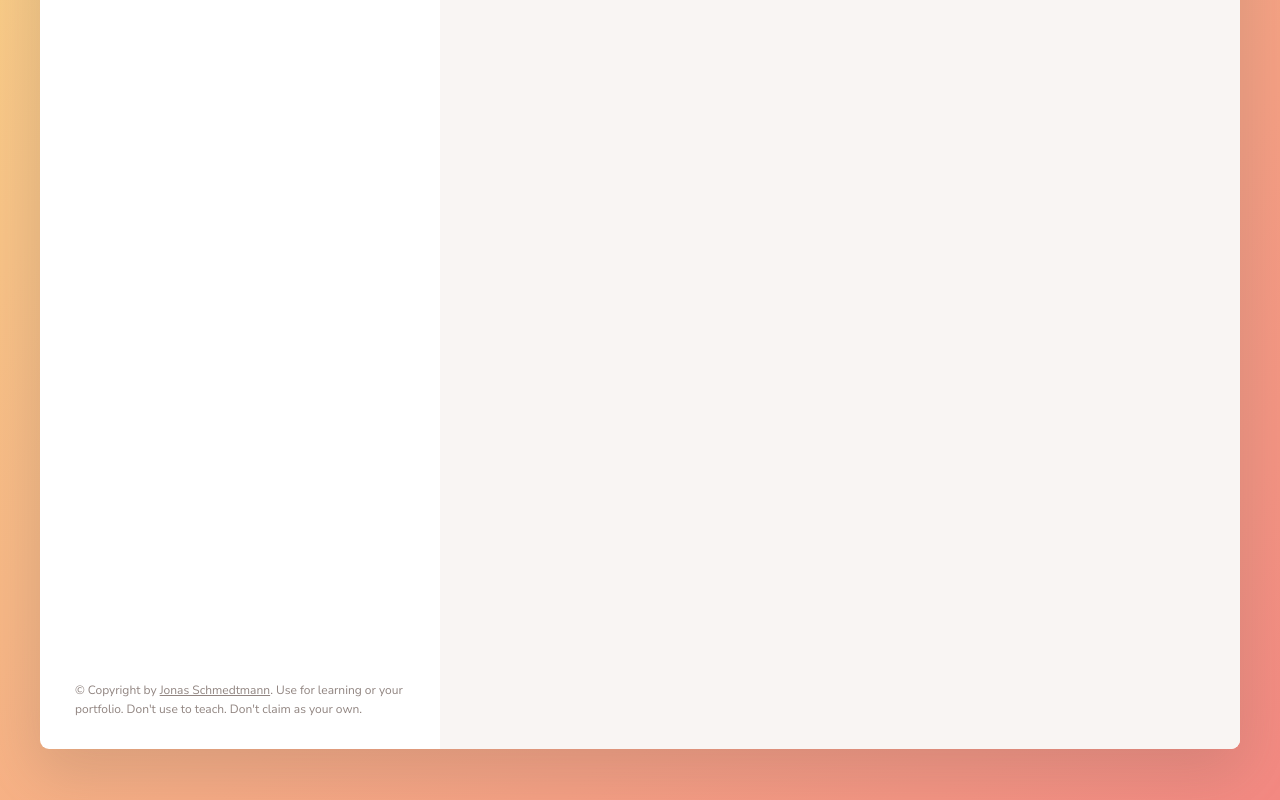
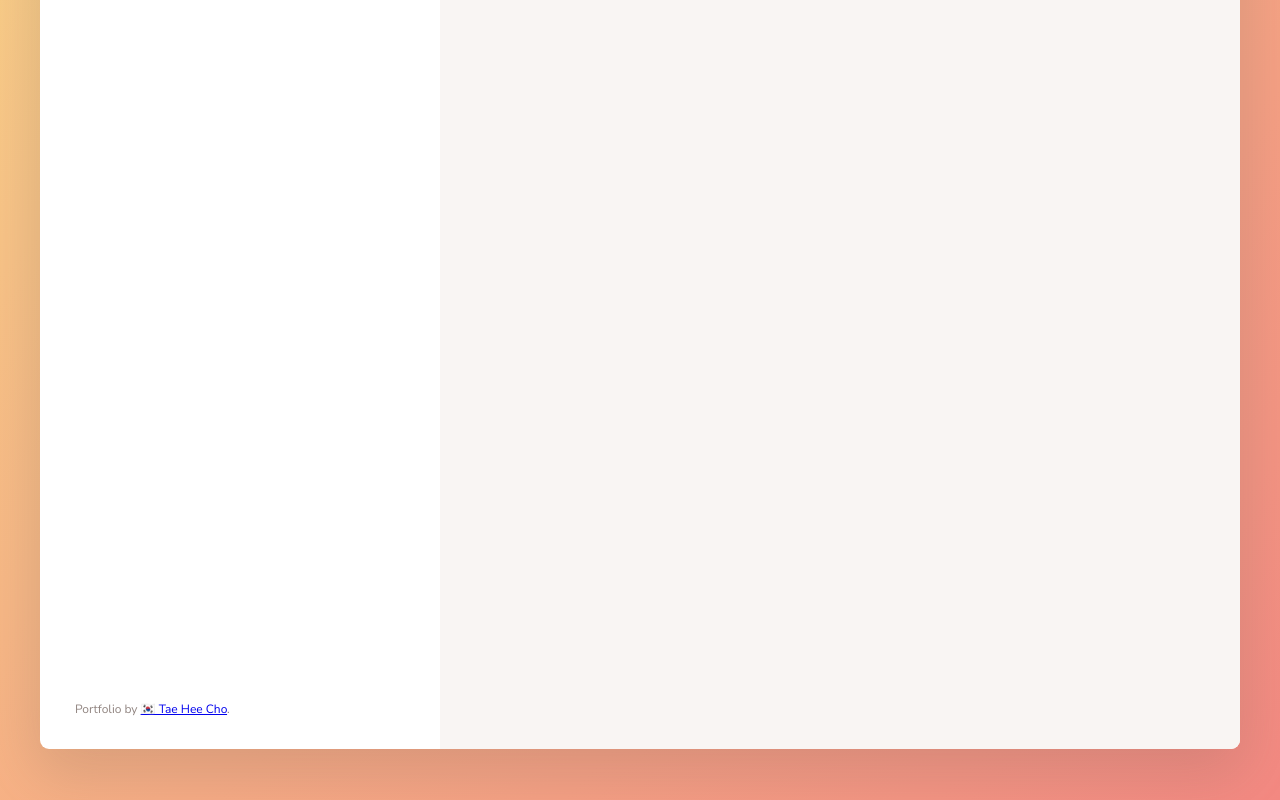
Before and after one commit to thchoRepo/forkify, a website built with Parcel: page index.html in a window 1280 px wide. Shown: the part 472-1272 px from the top of the page. Built offline with nearby package versions, Linux system fonts and the light colour scheme; files whose address does not match are found by name.

Commit message:
Added my name: 🇰 Tae Hee Cho

```diff
--- a/index.html
+++ b/index.html
@@ -123,14 +123,13 @@
         </div>
 
         <p class="copyright">
-          &copy; Copyright by
+          Portfolio by
           <a
-            class="twitter-link"
+            class="github-link"
             target="_blank"
-            href="https://twitter.com/jonasschmedtman"
-            >Jonas Schmedtmann</a
-          >. Use for learning or your portfolio. Don't use to teach. Don't claim
-          as your own.
+            href="https://github.com/thchoRepo"
+            >🇰🇷 Tae Hee Cho</a
+          >.
         </p>
       </div>
 
```
